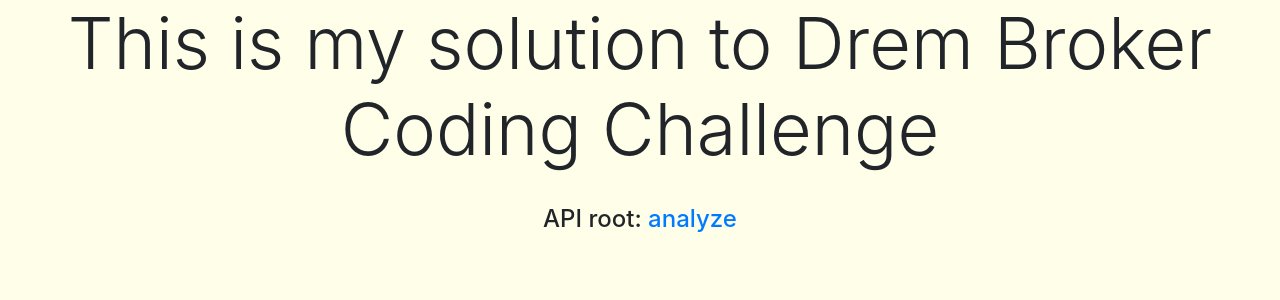
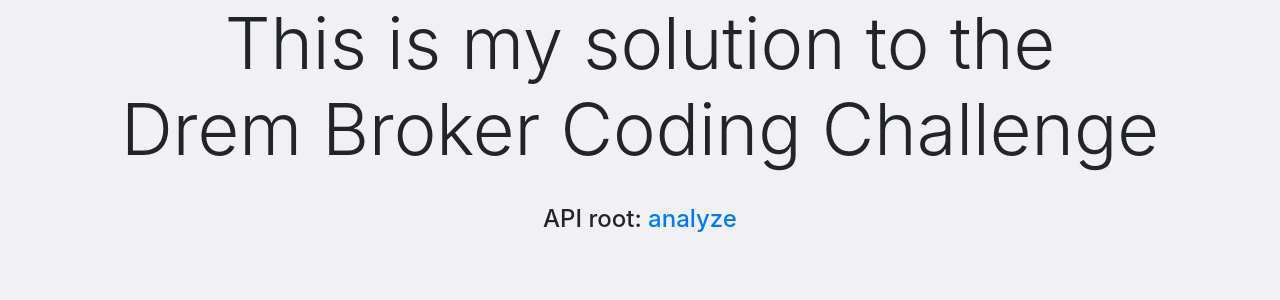
Before and after one commit to hm-tuomaala/dream-broker-api, a Django app: page / in a window 1280 px wide. Shown: the top 300 px of the page. Run offline with Django 3.2, Linux system fonts and the light colour scheme; some libraries are stand-ins or nearby versions.

Commit message:
small fixes

```diff
--- a/api_app/templates/index.html
+++ b/api_app/templates/index.html
@@ -10,8 +10,8 @@
 
     <title>Dream Broker Challenge</title>
   </head>
-  <body style="background-color: #ffffe9;">
-    <h1 class="display-3 text-center">This is my solution to Drem Broker Coding Challenge</h1>
+  <body style="background-color: #f0f0f5;">
+    <h1 class="display-3 text-center">This is my solution to the<br>Drem Broker Coding Challenge</h1>
     <br>
     <h4 class="text-center">API root: <a href="{% url 'api' %}">analyze</a></h4>
 
--- a/api_app/views.py
+++ b/api_app/views.py
@@ -33,5 +33,3 @@ def api_req(request):
                              "withoutSpaces": len(post_data_no_spaces)},
                          "wordCount": word_count,
                           "characterCount": char_count_list})
-    else:
-        return render("API Root")
--- a/dream_broker_app/urls.py
+++ b/dream_broker_app/urls.py
@@ -1,18 +1,5 @@
-"""dream_broker_app URL Configuration
-
-The `urlpatterns` list routes URLs to views. For more information please see:
-    https://docs.djangoproject.com/en/3.0/topics/http/urls/
-Examples:
-Function views
-    1. Add an import:  from my_app import views
-    2. Add a URL to urlpatterns:  path('', views.home, name='home')
-Class-based views
-    1. Add an import:  from other_app.views import Home
-    2. Add a URL to urlpatterns:  path('', Home.as_view(), name='home')
-Including another URLconf
-    1. Import the include() function: from django.urls import include, path
-    2. Add a URL to urlpatterns:  path('blog/', include('blog.urls'))
-"""
+from django.conf import settings
+from django.conf.urls.static import static
 from django.contrib import admin
 from django.urls import path, include
 
```
